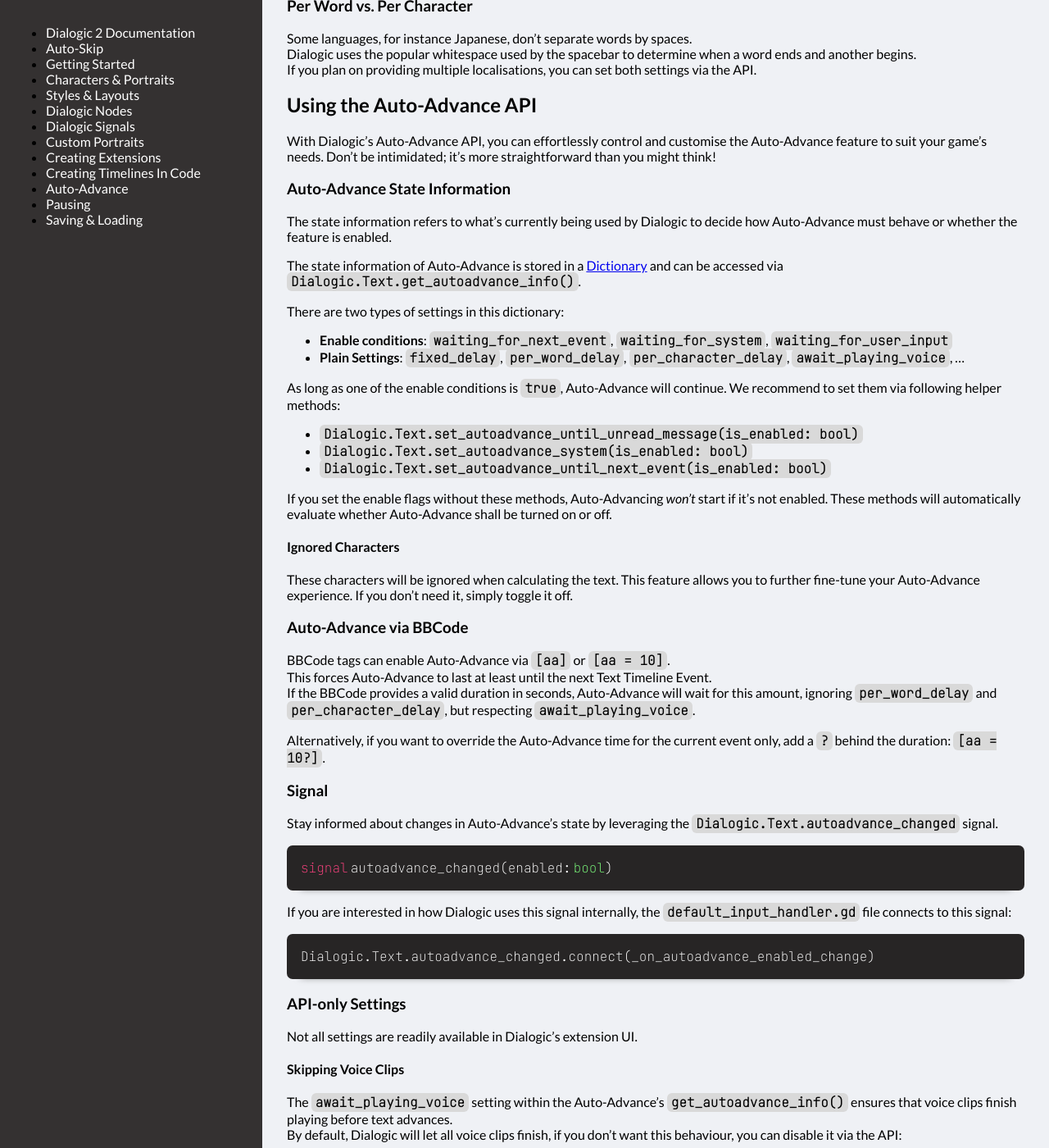
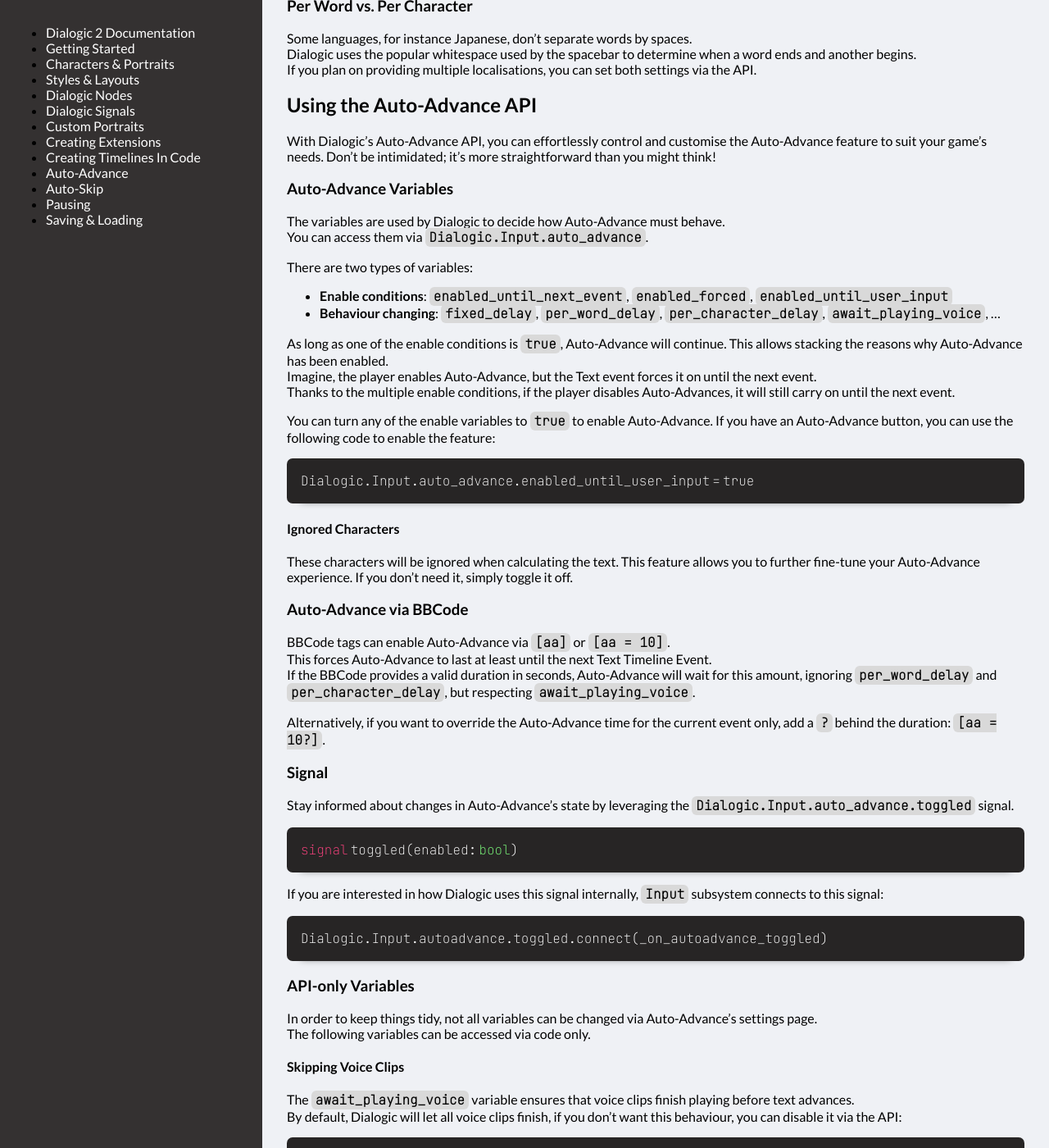
Before and after one commit to dialogic-godot/documentation, a Jekyll site: the page built from documentation/auto-advance.md, in a window 1280 px wide and 1400 px high, scrolled down 1066 px. Shown: the whole window at 82% size. Built offline with Jekyll 4.4.1, drawn with Linux system fonts in a browser that asks for light colours; some of the changed text lies outside the part shown.

Commit message:
Update Auto-Advance (#11)

````diff
--- a/documentation/auto-advance.md
+++ b/documentation/auto-advance.md
@@ -7,30 +7,39 @@
 
 ## What is Auto-Advance?
 
-Auto-Advance is an experience-changing feature in Dialogic that allows players to automatically progress through the timeline without requiring user input!\
-It's particularly useful for providing a hands-free experience to your players, offering an alternative to traditional "click-to-advance" methods in games.
+Auto-Advance is an experience-changing feature in Dialogic that allows players
+to automatically progress through the timeline without requiring user input!\
+It's particularly useful for providing a hands-free experience to your players,
+offering an alternative to traditional "click-to-advance" methods in games.
 
 You may also know this feature by the names "auto-forward" or simply "auto".
 
-## Configuration by the Developer
+## How to use it?
 
-Let's explore how you can enhance your player's experience with Auto-Advance, taking into account their reading proficiency and the text's complexity.
+Let's explore how you can enhance your player's experience with Auto-Advance,
+taking into account their reading proficiency and the text's complexity.
 
 ### Text Settings
 
-In Dialogic's Settings tab, under the Text section, you can find the Auto-Advance settings.
+In Dialogic's Settings tab, under the Text section, you can find the
+Auto-Advance settings.
 ![header_saving_loading](/media/auto_advance_settings.png)
 Hover over the tooltip icons to learn more about each settings.
 
-One critical setting is the "Additional Delay", which allows you to choose between "Per Character" and "Per Word".\
-These settings modify the pace at which text is displayed, adding extra delays either on character or word count.
+One critical setting is the "Additional Delay", which allows you to choose
+between "Per Character" and "Per Word".\
+These settings modify the pace at which text is displayed, adding extra delays
+either on character or word count.
 
 ### Reading Speed
 
-For Visual Novels, enabling players to set their text speed is a common practice. To provide the same feature using Dialogic, consider setting `Dialogic.Setting.autoadvance_delay_modifier`.
+For Visual Novels, enabling players to set their text speed is a common practice.
+To provide the same feature using Dialogic, consider setting `Dialogic.Setting.autoadvance_delay_modifier`.
 
-This setting, located within `Dialogic.Setting`, allows you to fine-tune the delay modifier, multiplying "Additional Delay".\
-By default, if this value is not set, Dialogic uses a multiplier of 1, causing no change to the delay.
+This setting, located within `Dialogic.Setting`, allows you to fine-tune the
+delay modifier, multiplying "Additional Delay".\
+By default, if this value is not set, Dialogic uses a multiplier of 1, causing
+no change to the delay.
 
 [comment]: <> (TODO: Add a backlink to the Settings documentation)
 
@@ -40,83 +49,96 @@
 ### Per Word vs. Per Character
 
 Some languages, for instance Japanese, don't separate words by spaces.\
-Dialogic uses the popular whitespace used by the spacebar to determine when a word ends and another begins.\
-If you plan on providing multiple localisations, you can set both settings via the API.
+Dialogic uses the popular whitespace used by the spacebar to determine when a
+word ends and another begins.\
+If you plan on providing multiple localisations, you can set both settings
+via the API.
 
 ## Using the Auto-Advance API
 
 With Dialogic's Auto-Advance API, you can effortlessly control and customise the Auto-Advance feature to suit your game's needs. Don't be intimidated; it's more straightforward than you might think!
 
-### Auto-Advance State Information
+### Auto-Advance Variables
 
-The state information refers to what's currently being used by Dialogic to decide how Auto-Advance must behave or whether the feature is enabled.
+The variables are used by Dialogic to decide how Auto-Advance must behave.\
+You can access them via `Dialogic.Input.auto_advance`.
 
-The state information of Auto-Advance is stored in a [Dictionary](https://docs.godotengine.org/en/stable/classes/class_dictionary.html) and can be accessed via `Dialogic.Text.get_autoadvance_info()`.
+There are two types of variables:
 
-There are two types of settings in this dictionary:
+- **Enable conditions**: `enabled_until_next_event`, `enabled_forced`, `enabled_until_user_input`
+- **Behaviour changing**: `fixed_delay`, `per_word_delay`, `per_character_delay`, `await_playing_voice`, …
 
-- **Enable conditions**: `waiting_for_next_event`, `waiting_for_system`, `waiting_for_user_input`
-- **Plain Settings**: `fixed_delay`, `per_word_delay`, `per_character_delay`, `await_playing_voice`, …
+As long as one of the enable conditions is `true`, Auto-Advance will continue.
+This allows stacking the reasons why Auto-Advance has been enabled.\
+Imagine, the player enables Auto-Advance, but the Text event forces it on until the
+next event.\
+Thanks to the multiple enable conditions, if the player disables Auto-Advances,
+it will still carry on until the next event.
 
-As long as one of the enable conditions is `true`, Auto-Advance will continue. We recommend to set them via following helper methods:
+You can turn any of the enable variables to `true` to enable Auto-Advance. If you have an Auto-Advance button, you can use the following code to enable the feature:
 
-- `Dialogic.Text.set_autoadvance_until_unread_message(is_enabled: bool)`
-- `Dialogic.Text.set_autoadvance_system(is_enabled: bool)`
-- `Dialogic.Text.set_autoadvance_until_next_event(is_enabled: bool)`
-
-If you set the enable flags without these methods, Auto-Advancing *won't* start if it's not enabled.
-These methods will automatically evaluate whether Auto-Advance shall be turned on or off.
+```gdscript
+Dialogic.Input.auto_advance.enabled_until_user_input = true
+```
 
 #### Ignored Characters
 
-These characters will be ignored when calculating the text. This feature allows you to further fine-tune your Auto-Advance experience. If you don't need it, simply toggle it off.
+These characters will be ignored when calculating the text. This feature allows
+you to further fine-tune your Auto-Advance experience. If you don't need it,
+simply toggle it off.
 
 ### Auto-Advance via BBCode
 
 BBCode tags can enable Auto-Advance via `[aa]` or `[aa = 10]`.\
 This forces Auto-Advance to last at least until the next Text Timeline Event.\
-If the BBCode provides a valid duration in seconds, Auto-Advance will wait for this amount, ignoring `per_word_delay` and `per_character_delay`, but respecting `await_playing_voice`.
+If the BBCode provides a valid duration in seconds, Auto-Advance will wait for
+this amount, ignoring `per_word_delay` and `per_character_delay`, but respecting `await_playing_voice`.
 
-Alternatively, if you want to override the Auto-Advance time for the current event only, add a `?` behind the duration: `[aa = 10?]`.
+Alternatively, if you want to override the Auto-Advance time for the current
+event only, add a `?` behind the duration: `[aa = 10?]`.
 
 ### Signal
 
-Stay informed about changes in Auto-Advance's state by leveraging the `Dialogic.Text.autoadvance_changed` signal.
+Stay informed about changes in Auto-Advance's state by leveraging the
+`Dialogic.Input.auto_advance.toggled` signal.
 
 ```gdscript
-signal autoadvance_changed(enabled: bool)
+signal toggled(enabled: bool)
 ```
 
-If you are interested in how Dialogic uses this signal internally, the `default_input_handler.gd` file connects to this signal:
+If you are interested in how Dialogic uses this signal internally, `Input` subsystem connects to this signal:
 
 ```gdscript
-Dialogic.Text.autoadvance_changed.connect(_on_autoadvance_enabled_change)
+Dialogic.Input.autoadvance.toggled.connect(_on_autoadvance_toggled)
 ```
 
-### API-only Settings
+### API-only Variables
 
-Not all settings are readily available in Dialogic's extension UI.
+In order to keep things tidy, not all variables can be changed via Auto-Advance's settings page.\
+The following variables can be accessed via code only.
 
 #### Skipping Voice Clips
 
-The `await_playing_voice` setting within the Auto-Advance's `get_autoadvance_info()` ensures that voice clips finish playing before text advances.\
-By default, Dialogic will let all voice clips finish, if you don't want this behaviour, you can disable it via the API:
+The `await_playing_voice` variable ensures that voice clips finish playing
+before text advances.\
+By default, Dialogic will let all voice clips finish, if you don't want this
+behaviour, you can disable it via the API:
 
 ```gdscript
-Text.get_autoadvance_info()["await_playing_voice"] = false
+Dialogic.Input.auto_advance.await_playing_voice = false
 ```
 
 #### Per Character and Per Word Delays
 
-To accommodate languages without spaces between words, you can adjust the `per_word_delay` and `per_character_delay` settings using the API.\
+To accommodate languages without spaces between words, you can adjust the `per_word_delay` and `per_character_delay` variables using the API.\
  Here's an example of how to configure these settings in your script:
 
 ```gdscript
 func _ready():
-    var auto_advance_info: Dictionary = Dialogic.Text.get_autoadvance_info()
     # We can change the settings by directly writing to the returned dictionary.
-    auto_advance_info["per_word_delay"] = 0.3
-    auto_advance_info["per_character_delay"] = 0.1
+    Dialogic.Input.auto_advance.per_word_delay = 0.3
+    Dialogic.Input.auto_advance.per_character_delay = 0.1
 ```
 
-Note, if you swap between languages, you'll need to update these settings accordingly if you don't want languages with whitespaces to be affected by both.
+Note, if you swap between languages, you'll need to update these settings
+accordingly if you don't want languages with whitespaces to be affected by both.
````
Also changed, not shown: Documentation/auto-skip.md (+1 -0 lines).
